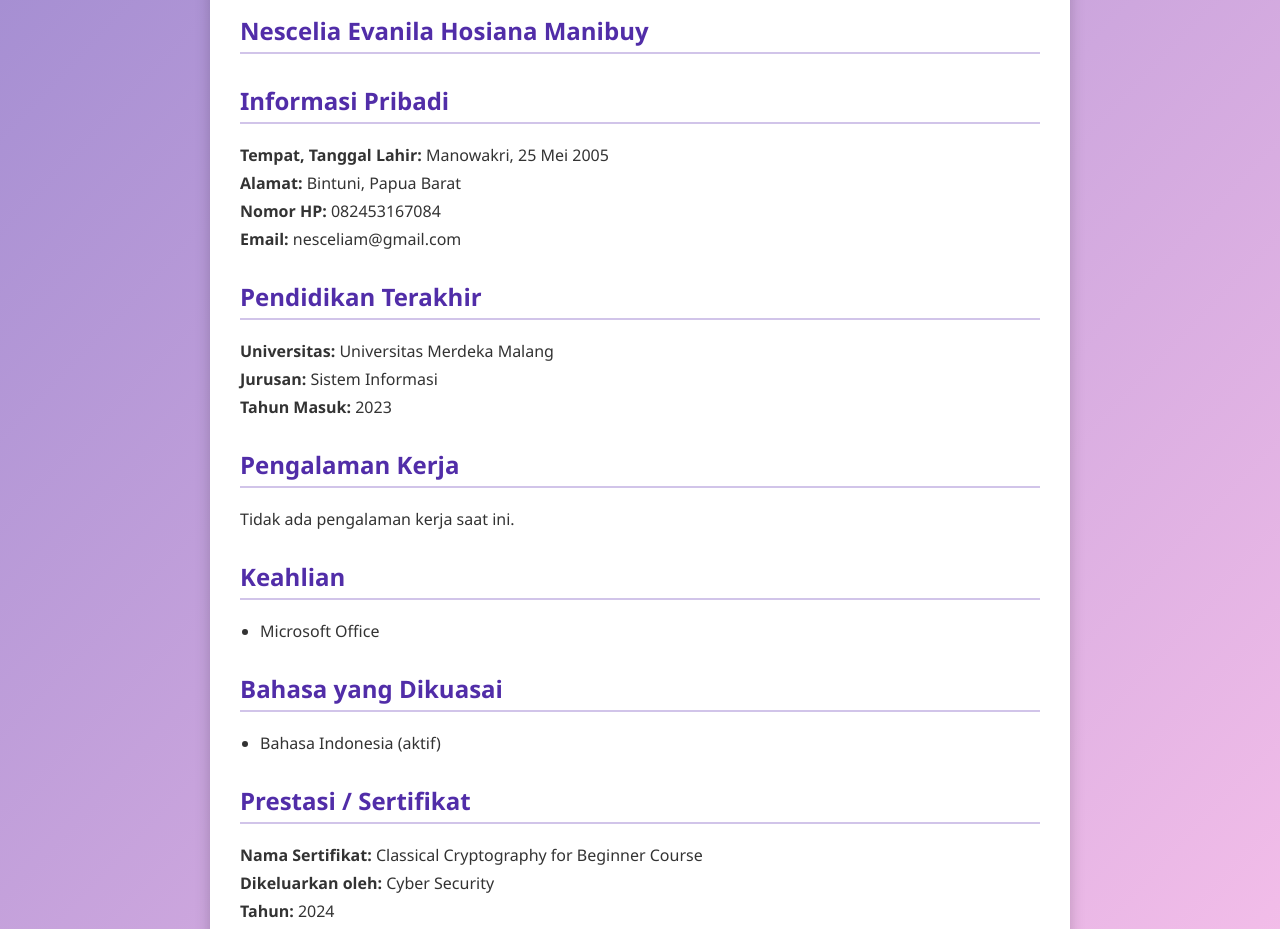
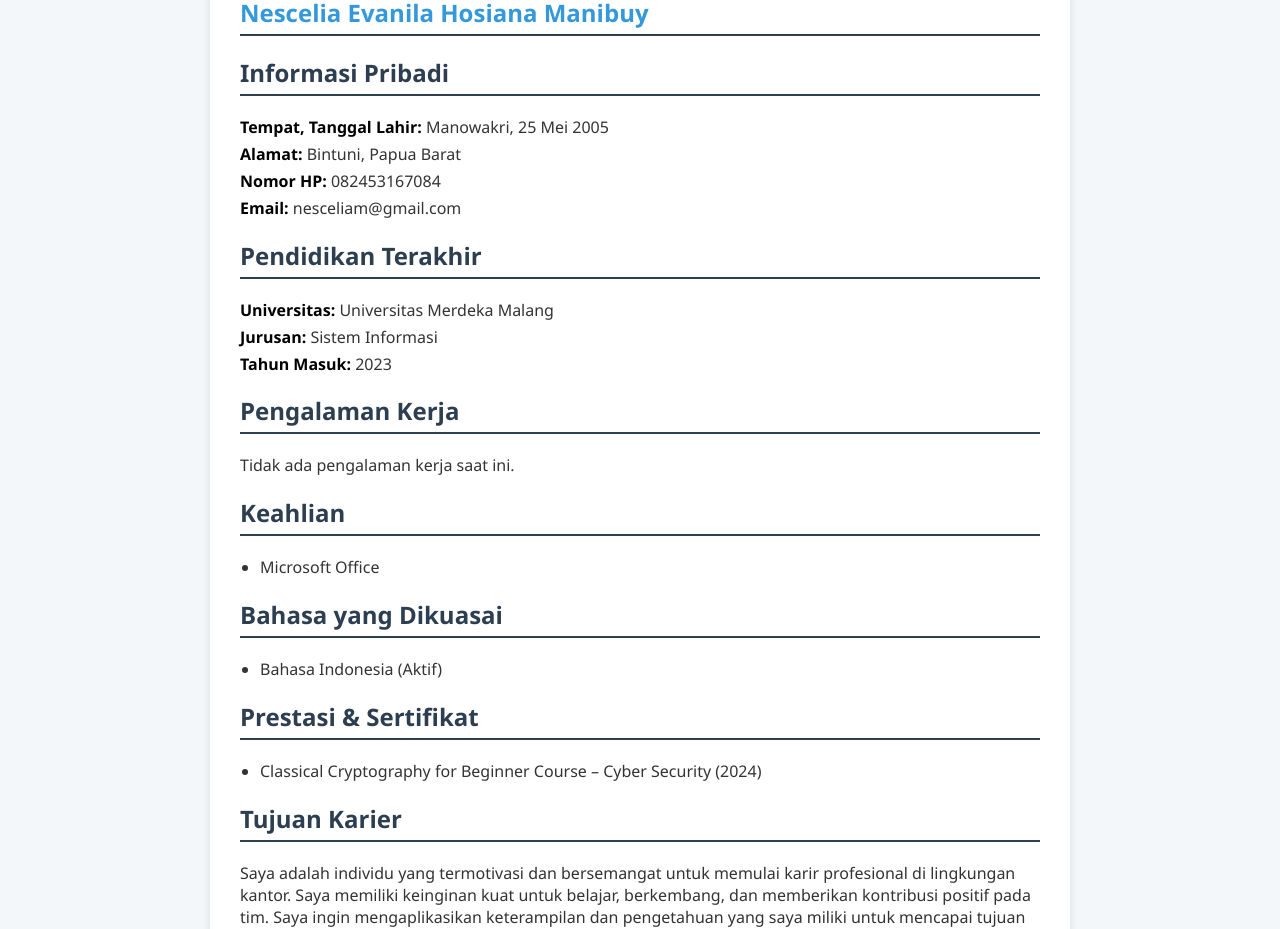
Before and after one commit to Nesceliamanibuy/cv-nescelia-manibuy, a plain HTML site: page index.html in a window 1280 px wide. Shown: the part 150-1079 px from the top of the page. Drawn offline with Linux system fonts and the light colour scheme.

Commit message:
Update index.html

```diff
--- a/index.html
+++ b/index.html
@@ -1,74 +1,63 @@
 <!DOCTYPE html>
 <html lang="id">
 <head>
-  <meta charset="UTF-8" />
-  <meta name="viewport" content="width=device-width, initial-scale=1.0"/>
-  <title>CV Nescelia Evanila Hosiana Manibuy</title>
+  <meta charset="UTF-8">
+  <meta name="viewport" content="width=device-width, initial-scale=1.0">
+  <title>CV Nescelia</title>
   <style>
     body {
       font-family: 'Segoe UI', sans-serif;
+      background: #f3f7fa;
       margin: 0;
       padding: 0;
-      background: linear-gradient(to bottom right, #a18cd1, #fbc2eb);
       color: #333;
     }
-
     .container {
       max-width: 800px;
-      margin: 40px auto;
-      background: white;
-      border-radius: 12px;
+      background: #fff;
+      margin: 30px auto;
       padding: 30px;
-      box-shadow: 0 0 15px rgba(0,0,0,0.2);
+      border-radius: 10px;
+      box-shadow: 0 4px 10px rgba(0,0,0,0.1);
     }
-
     h1 {
       text-align: center;
-      color: #6a1b9a;
+      color: #2c3e50;
     }
-
     h2 {
-      margin-top: 30px;
-      color: #512da8;
-      border-bottom: 2px solid #d1c4e9;
+      border-bottom: 2px solid #2c3e50;
       padding-bottom: 5px;
+      color: #2c3e50;
     }
-
     p {
-      margin: 6px 0;
+      margin: 5px 0;
     }
-
+    strong {
+      color: #000;
+    }
     ul {
       padding-left: 20px;
     }
-
-    .label {
-      font-weight: bold;
-    }
-
-    @media (max-width: 600px) {
-      .container {
-        padding: 20px;
-        margin: 20px;
-      }
+    .highlight {
+      color: #3498db;
     }
   </style>
 </head>
 <body>
   <div class="container">
     <h1>Curriculum Vitae</h1>
-    <h2>Nescelia Evanila Hosiana Manibuy</h2>
+    <h2 class="highlight">Nescelia Evanila Hosiana Manibuy</h2>
 
     <h2>Informasi Pribadi</h2>
-    <p><span class="label">Tempat, Tanggal Lahir:</span> Manowakri, 25 Mei 2005</p>
-    <p><span class="label">Alamat:</span> Bintuni, Papua Barat</p>
-    <p><span class="label">Nomor HP:</span> 082453167084</p>
-    <p><span class="label">Email:</span> nesceliam@gmail.com</p>
+    <p><strong>Tempat, Tanggal Lahir:</strong> Manowakri, 25 Mei 2005</p>
+    <p><strong>Alamat:</strong> Bintuni, Papua Barat</p>
+    <p><strong>Nomor HP:</strong> 082453167084</p>
+    <p><strong>Email:</strong> nesceliam@gmail.com</p>
 
     <h2>Pendidikan Terakhir</h2>
-    <p><span class="label">Universitas:</span> Universitas Merdeka Malang</p>
-    <p><span class="label">Jurusan:</span> Sistem Informasi</p>
-    <p><span class="label">Tahun Masuk:</span> 2023</p>
+    <p><strong>Universitas:</strong> Universitas Merdeka Malang</p>
+    <p><strong>Jurusan:</strong> Sistem Informasi</p>
+    <p><strong>Tahun Masuk:</strong> 2023</p>
 
     <h2>Pengalaman Kerja</h2>
     <p>Tidak ada pengalaman kerja saat ini.</p>
@@ -80,21 +69,16 @@
 
     <h2>Bahasa yang Dikuasai</h2>
     <ul>
-      <li>Bahasa Indonesia (aktif)</li>
+      <li>Bahasa Indonesia (Aktif)</li>
     </ul>
 
-    <h2>Prestasi / Sertifikat</h2>
-    <p><span class="label">Nama Sertifikat:</span> Classical Cryptography for Beginner Course</p>
-    <p><span class="label">Dikeluarkan oleh:</span> Cyber Security</p>
-    <p><span class="label">Tahun:</span> 2024</p>
+    <h2>Prestasi & Sertifikat</h2>
+    <ul>
+      <li>Classical Cryptography for Beginner Course – Cyber Security (2024)</li>
+    </ul>
 
     <h2>Tujuan Karier</h2>
-    <p>
-      Saya adalah individu yang termotivasi dan bersemangat untuk memulai karir profesional di lingkungan kantor.
-      Saya memiliki keinginan kuat untuk belajar, berkembang, dan memberikan kontribusi positif pada tim.
-      Saya ingin mengaplikasikan keterampilan dan pengetahuan yang saya miliki untuk mencapai tujuan perusahaan,
-      sekaligus terus mengasah kemampuan diri untuk menjadi profesional yang kompeten dan berintegritas.
-    </p>
+    <p>Saya adalah individu yang termotivasi dan bersemangat untuk memulai karir profesional di lingkungan kantor. Saya memiliki keinginan kuat untuk belajar, berkembang, dan memberikan kontribusi positif pada tim. Saya ingin mengaplikasikan keterampilan dan pengetahuan yang saya miliki untuk mencapai tujuan perusahaan, sekaligus terus mengasah kemampuan diri untuk menjadi profesional yang kompeten dan berintegritas.</p>
   </div>
 </body>
 </html>
```
